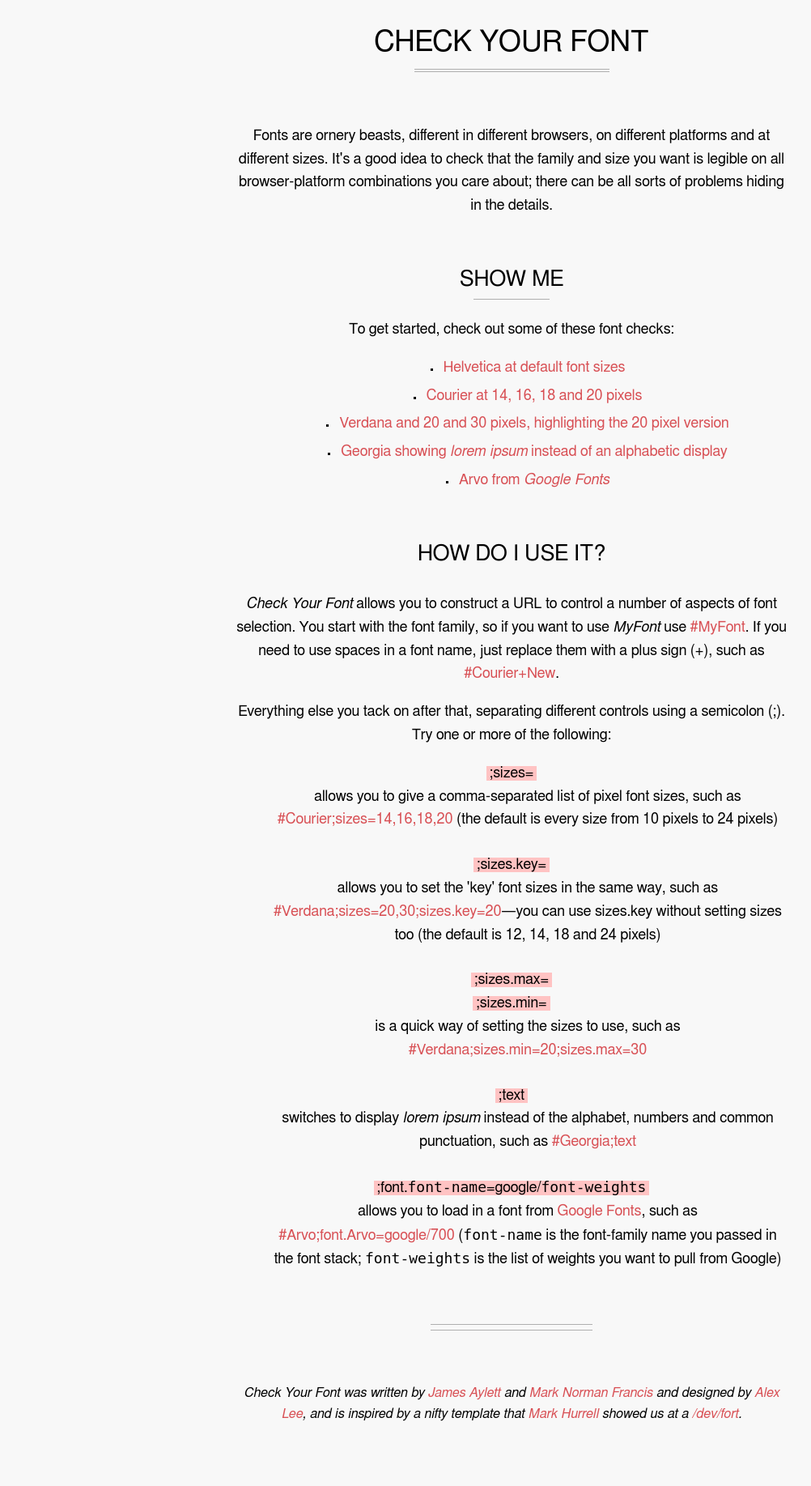
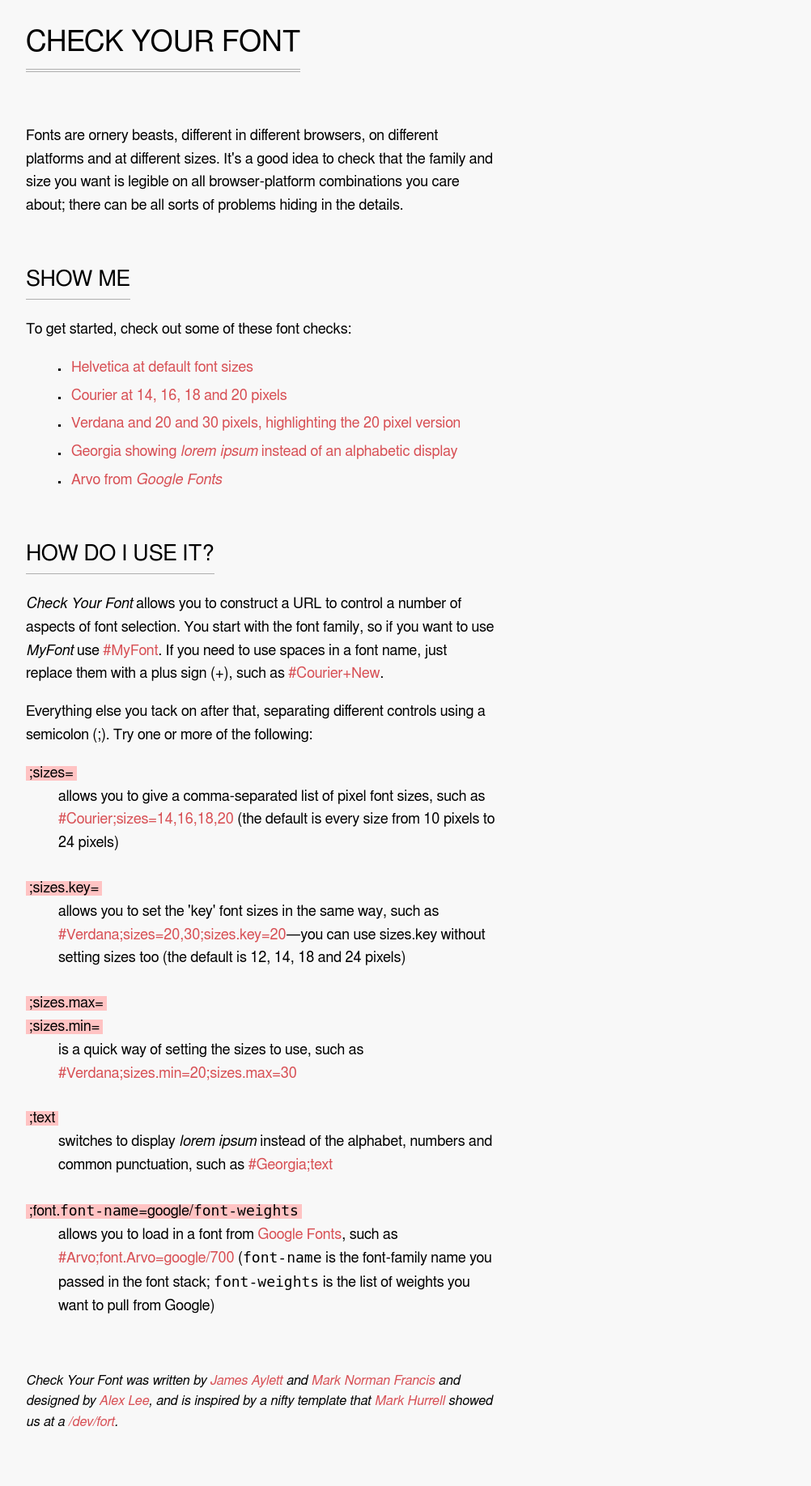
Before and after one commit to devfort/checkyourfont, a Django app: template fontly/templates/home.html in a window 1280 px wide. Shown: the whole page at 81% size, without its empty margins (8-1010 px from the left). Before the commit the page ends 1755 px from the top, so only its background shows below. Run offline with Django 3.2, Linux system fonts and the light colour scheme; the template is opened without the code that fills it: most values are stand-ins (such as "Sample title", 1, 10 or a date in 2020).

Commit message:
Update design some more

```diff
--- a/fontly/templates/base.html
+++ b/fontly/templates/base.html
@@ -8,9 +8,7 @@
   body {
     color: black;
     background: #f8f8f8;
-    max-width: 680px;
-    text-align: center;
-    margin: 0 auto;
+    margin-left: 40px;
     font-size: 18px;
     line-height: 1.6;
   }
@@ -67,6 +65,9 @@
     color: white;
   }
 
+  .home ol, .home p, .home dl {
+    max-width: 580px;
+  }
   .home li {
     list-style: inside square;
     font-size: 0.66666em;
@@ -92,14 +93,6 @@
     margin-top: 4em;
     margin-bottom: 4em;
   }
-  footer span {
-    display: block;
-    width: 200px;
-    height: 6px;
-    border-top: 1px solid #afafaf;
-    border-bottom: 1px solid #afafaf;
-    margin: 0 auto 4em;
-  }
 
   #preview {
     text-align: left;
@@ -110,6 +103,7 @@
     border-bottom: 1px solid #ffb0b0;
     padding: 20px 0 20px 80px;
     position: relative;
+    overflow: hidden;
   }
   #preview em {
     text-align: center;
@@ -126,6 +120,9 @@
   #preview .key em {
     background: #ff6066;
   }
+  #preview span {
+    white-space: nowrap;
+  }
 
   {% block head-css-fontblocks %}{% endblock %}
 </style>
--- a/fontly/templates/font.html
+++ b/fontly/templates/font.html
@@ -23,20 +23,20 @@
       }
     {% endif %}
   {% endfor %}
-  #preview {
+  #preview, h2 {
     font-family: '{{font|cssescape}}';
   }
 {% endblock %}
 
 {% block content %}
-  <h1><a href='/'>Ch<span>eck Your Fo</span>nt</a></h1>
+  <h1><span><a href='/'>Check Your Font</a></span></h1>
   <!-- Check your font before you wreck your font -->
 
   <h2><b>Looking at</b> {{ font }}</h2>
 
   <ol id='preview'>
     {% for size in sizes reversed %}
-      <li{% if size.is_key %} class='key'{% endif %} style='font-size: {{ size.pixels }}px'><em>{{ size.pixels }}px<b> looks like </b></em>{% if text %}{{ text|linebreaks }}{% else %}Aa Bb Cc Dd Ee Ff Gg Hh Ii Jj Kk Ll Mm Nn Oo Pp Qq Rr Ss Tt Uu Vv Ww Xx Yy Zz 1234567890 . () , &ldquo;&pound;&rdquo; &amp; &lsquo;$&rsquo; &sect; ; ? !{% endif %}</li>
+      <li{% if size.is_key %} class='key'{% endif %} style='font-size: {{ size.pixels }}px'><em>{{ size.pixels }}px<b> looks like </b></em>{% if text %}{{ text|linebreaks }}{% else %}<span>AaBbCcDdEeFfGgHhIiJjKkLlMmNnOoPpQqRrSsTtUuVvWwXxYyZz1234567890.(),&ldquo;&pound;&rdquo;&amp;&lsquo;$&rsquo;&sect;;?!</span>{% endif %}</li>
     {% endfor %}
   </ol>
 {% endblock %}
--- a/fontly/templates/home.html
+++ b/fontly/templates/home.html
@@ -5,12 +5,12 @@
 {% block body-class %}home{% endblock %}
 
 {% block content %}
-  <h1>Ch<span>eck Your Fo</span>nt</h1>
+  <h1><span>Check Your Font</span></h1>
   <!-- Check your font before you wreck your font -->
 
   <p>Fonts are ornery beasts, different in different browsers, on different platforms and at different sizes. It's a good idea to check that the family and size you want is legible on all browser-platform combinations you care about; there can be all sorts of problems hiding in the details.</p>
 
-  <h2>S<span>how m</span>e</h2>
+  <h2><span>Show me</span></h2>
 
   <p>To get started, check out some of these font checks:</p>
 
@@ -22,7 +22,7 @@
     <li><a href='/Arvo;font.Arvo=google/700'>Arvo from <em>Google Fonts</em></a></li>
   </ul>
 
-  <h2>How do I use it?</h2>
+  <h2><span>How do I use it?</span></h2>
 
   <p><em>Check Your Font</em> allows you to construct a URL to control a number of aspects of font selection. You start with the font family, so if you want to use <em>MyFont</em> use <a href='/MyFont'><code>{{ baseurl }}MyFont</code></a>. If you need to use spaces in a font name, just replace them with a plus sign (<code>+</code>), such as <a href='/Courier+New'><code>{{ baseurl }}Courier+New</code></a>.</p>
 
@@ -48,7 +48,6 @@
   </dl>
 
   <footer>
-    <span></span>
     <h2>Who is behind this?</h2>
 
     <p><em>Check Your Font</em> was written by <a href='http://tartarus.org/james/'>James Aylett</a> and <a href='http://marknormanfrancis.com/'>Mark Norman Francis</a> and designed by <a href='http://alexlee.co.uk/'>Alex Lee</a>, and is inspired by a nifty template that <a href='http://markhurrell.com/'>Mark Hurrell</a> showed us at a <a href='http://devfort.com/'>/dev/fort</a>.</p>
```
